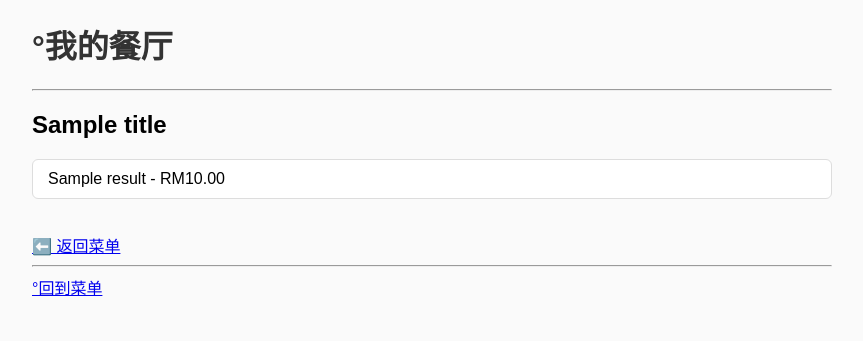
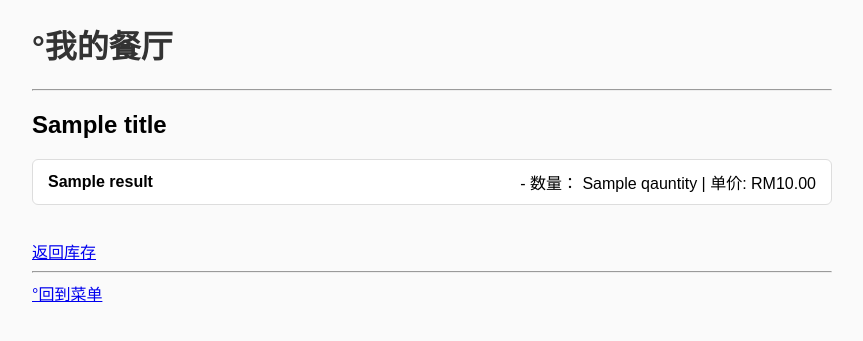
Before and after one commit to cx1331/restaurant-menu, a Flask app: template templates/search_result.html in a window 1280 px wide. Shown: the part 68-409 px from the top of the page, without its empty margins (208-1071 px from the left). Run offline with Flask 3, Linux system fonts and the light colour scheme; the template is opened without the code that fills it: most values are stand-ins (such as "Sample title", 1, 10 or a date in 2020); parts of the project's set-up code (start-up, migrations or seed data) failed here and were passed over.

Commit message:
Update search_result.html

```diff
--- a/templates/search_result.html
+++ b/templates/search_result.html
@@ -8,7 +8,16 @@
     {% if results %}
         <ul>
             {% for m in results %}
-                <li>{{ m['name'] }} - RM{{ "%.2f"|format(m['price']) }}</li>
+                <li>
+                    <strong>{{ m['name'] }}</strong> -
+                    数量：
+                    {% if m['quantity'] < 10 %}
+                        <span class="low-stock">{{ m['quantity'] }}（库存不足）</span>
+                    {% else %}
+                        {{ m['qauntity'] }}
+                    {% endif %} |
+                    单价: RM{{ "%.2f"|format(m['pricce']) }}
+                </li>
             {% endfor %}
         </ul>
     {% else %}
@@ -16,5 +25,5 @@
     {% endif %}
 
     <br>
-    <a href="/menus">⬅️ 返回菜单</a>
+    <a href="/restaurant">返回库存</a>
 {% endblock %}
```
